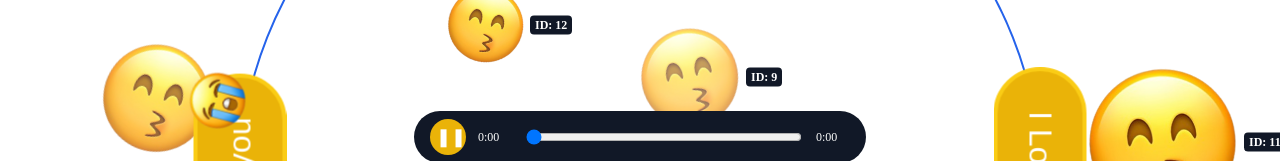
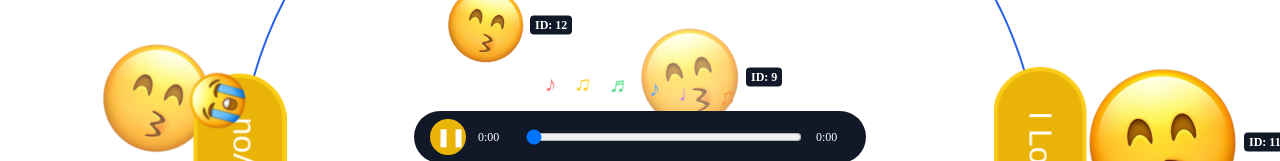
Before and after one commit to doantd11/1308, a React (Vite) app: page / in a window 1280 px wide. Both pictures are taken after a click on the button "Phát nhạc". Shown: the part 613-774 px from the top of the page. Built offline with nearby package versions, Linux system fonts and the light colour scheme.

Commit message:
[DatDT][BackgroundMusic][animate colorful music notes]

```diff
--- a/components/audio/BackgroundMusic.jsx
+++ b/components/audio/BackgroundMusic.jsx
@@ -1,5 +1,14 @@
 import { useEffect, useRef, useState } from 'react';
 import backgroundAudio from '../../audio/Nơi Này Có Anh.mp3';
+
+const musicNotes = [
+  ['♪', '#f87171', '0s'],
+  ['♫', '#facc15', '0.15s'],
+  ['♬', '#4ade80', '0.3s'],
+  ['♪', '#60a5fa', '0.45s'],
+  ['♩', '#c084fc', '0.6s'],
+  ['♫', '#fb923c', '0.75s'],
+];
 
 export default function BackgroundMusic() {
   const audioRef = useRef(null);
@@ -72,6 +81,33 @@ export default function BackgroundMusic() {
           zIndex: 3,
         }}
       >
+        {isPlaying && (
+          <div
+            aria-hidden="true"
+            style={{
+              display: 'flex',
+              gap: '18px',
+              left: '50%',
+              position: 'absolute',
+              top: '-28px',
+              transform: 'translateX(-50%)',
+            }}
+          >
+            {musicNotes.map(([note, color, delay]) => (
+              <span
+                key={`${note}-${delay}`}
+                style={{
+                  color,
+                  fontSize: '22px',
+                  animation: `musicNoteJump 900ms ease-in-out ${delay} infinite alternate`,
+                  display: 'inline-block',
+                }}
+              >
+                {note}
+              </span>
+            ))}
+          </div>
+        )}
         <button
           aria-label={isPlaying ? 'Dừng nhạc' : 'Phát nhạc'}
           onClick={toggleMusic}
@@ -102,6 +138,12 @@ export default function BackgroundMusic() {
         />
         <span style={{ fontSize: '12px', minWidth: '34px' }}>{formatTime(duration)}</span>
       </div>
+      <style>{`
+        @keyframes musicNoteJump {
+          from { transform: translateY(4px) rotate(-8deg); }
+          to { transform: translateY(-12px) rotate(8deg); }
+        }
+      `}</style>
     </>
   );
 }
```
